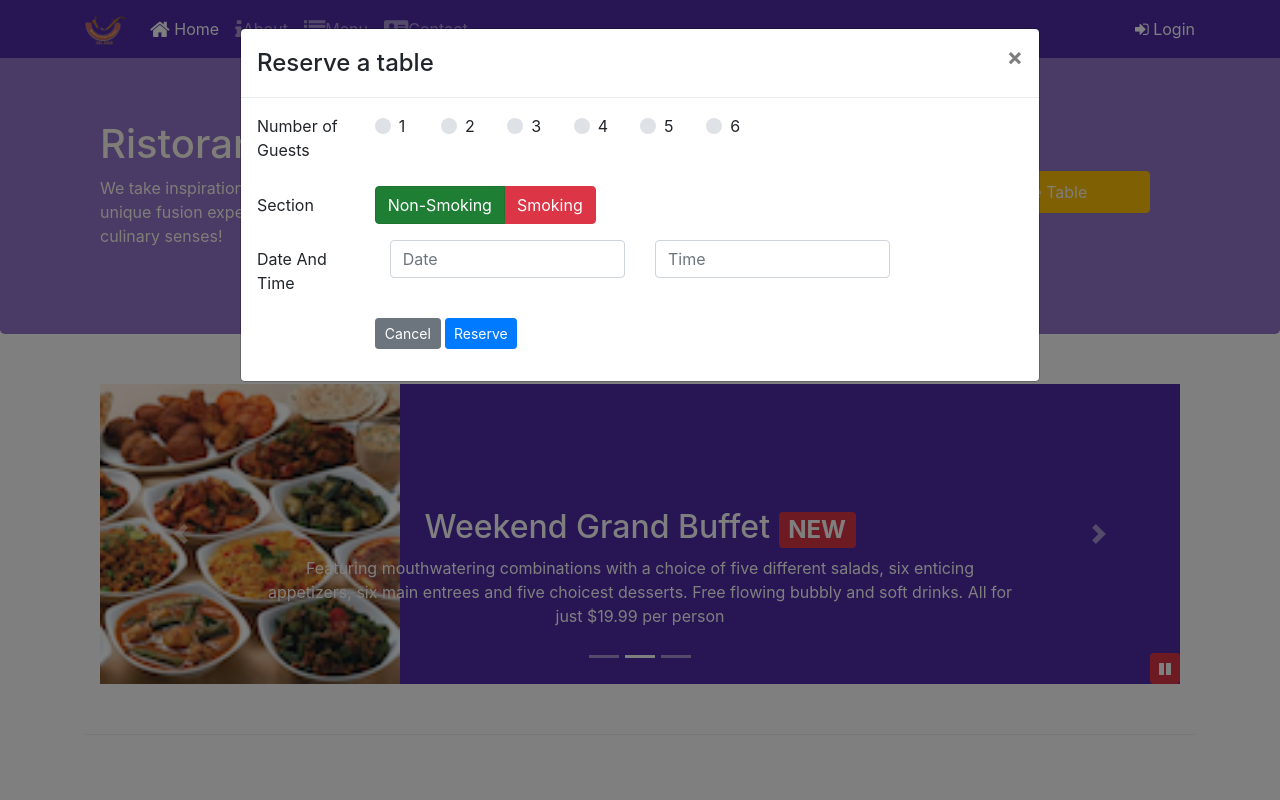
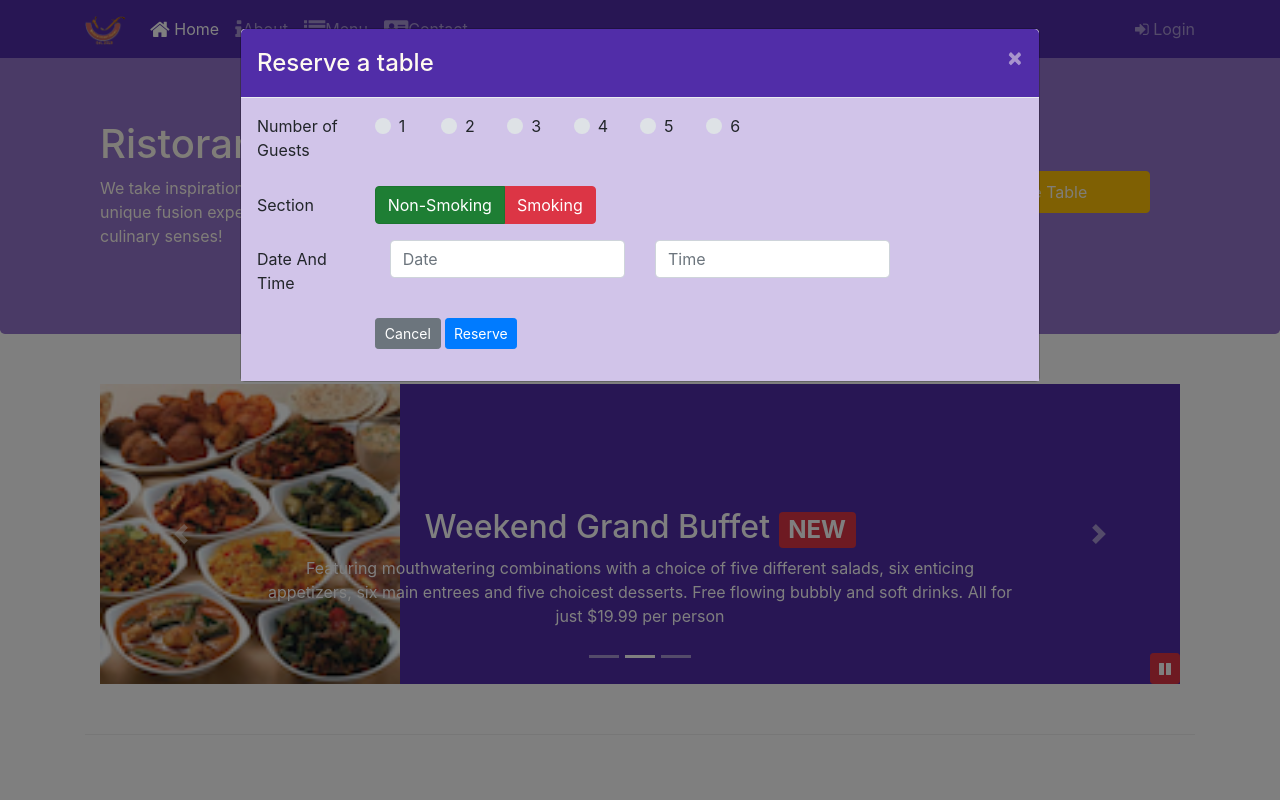
Before and after one commit to Mohamed-Habib-BRADAI/bootstrap, a website: page index.html in a window 1280 px wide. Both pictures are taken after a click on the button "Reserve Table". Shown: the top 800 px of the page. Drawn offline with nearby package versions, Linux system fonts and the light colour scheme.

Commit message:
Assignment4

```diff
--- a/css/styles.scss
+++ b/css/styles.scss
@@ -72,3 +72,15 @@ body{
     bottom: 0px;
     z-index: 1;
 }
+.modal-header{
+    background:$background-dark;
+}
+.modal-title{
+    color:floralwhite;
+    .close{
+        background-color:floralwhite;
+    }
+}
+.modal-body{
+    background: $background-pale;
+}
--- a/index.html
+++ b/index.html
@@ -31,8 +31,7 @@
                     <li class="nav-item"><a class="nav-link" href="#"><span class="fa fa-address-card fa-lg"></span>Contact</a></li>
                 </ul>
                 <span class="navbar-text">
-                        <a data-toggle="modal" data-target="#loginModal">
-                        <span class="fa fa-sign-in"></span> Login</a>
+                        <span class="fa fa-sign-in" id ="loginbutton"></span> Login</a>
                     </span>
             </div>
         </div>
@@ -169,7 +168,7 @@
 
                     </div>
                     <div class="col-12 col-sm-6 align-self-center">
-                        <a role = "button" class="btn btn-block nav-link btn-warning" data-toggle="modal" data-target="#reservationModal" >
+                        <a role = "button" class="btn btn-block nav-link btn-warning" id="reservationbutton" >
                              Reserve Table</a>
                     </div>
                 </div>
@@ -340,6 +339,16 @@
                     $("#carouselButton").children("span").addClass('fa-pause');
                 }
             });
+            $("#reservationbutton").click(function(){
+         $('#reservationModal').modal('show')
+    });
+
+    </script>
+
+    <script>
+         $("#loginbutton").click(function(){
+        $('#loginModal').modal('show')
+    });
     </script>
 </body>
 
```
Also changed, not shown: css/styles.css.
